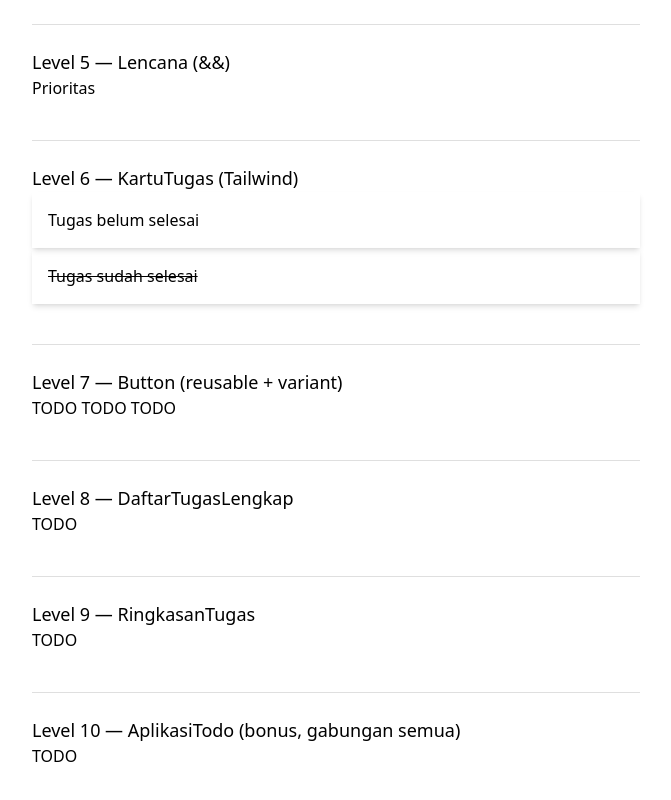
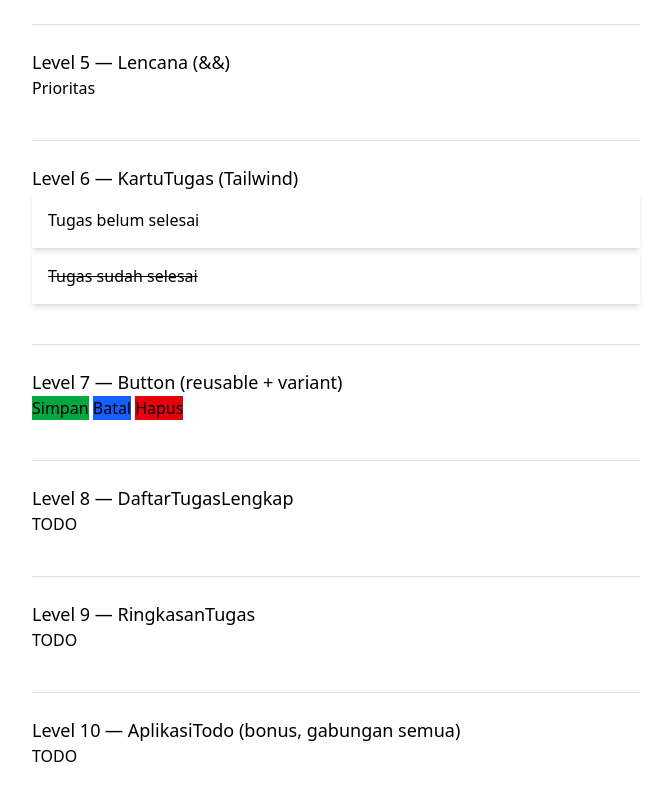
Before and after one commit to webdev-if-its/frontend-5053241034, a React (Vite) app in the folder pertemuan-03/: page / in a window 1280 px wide. Shown: the part 820-1620 px from the top of the page, without its empty margins (304-975 px from the left). Built offline with nearby package versions, Linux system fonts and the light colour scheme.

Commit message:
pertemuan-03: level 7 selesai

```diff
--- a/pertemuan-03/src/components/Button.tsx
+++ b/pertemuan-03/src/components/Button.tsx
@@ -7,6 +7,24 @@
 //   warna latar berbeda per variant) — ini komponen REUSABLE: satu
 //   komponen, tiga tampilan, diatur lewat props.
 // Lihat SOAL.md untuk kontrak lengkap.
-export function Button(props: any) {
-  return <button>TODO</button>
+
+import React from "react"
+
+type Props = {
+  variant : 'primary' | 'secondary' | 'danger'
+  children: React.ReactNode
+  onClick?: () => void
 }
+
+export function Button(props: Props) {
+  let color = ""
+  if (props.variant === 'primary') {
+    color = "bg-green-600"
+  } else if (props.variant === 'secondary') {
+    color = "bg-blue-600"
+  } else if (props.variant === 'danger') {
+    color = "bg-red-600"
+  }
+
+  return <button className={color} onClick={props.onClick}>{props.children}</button>
+}
```
